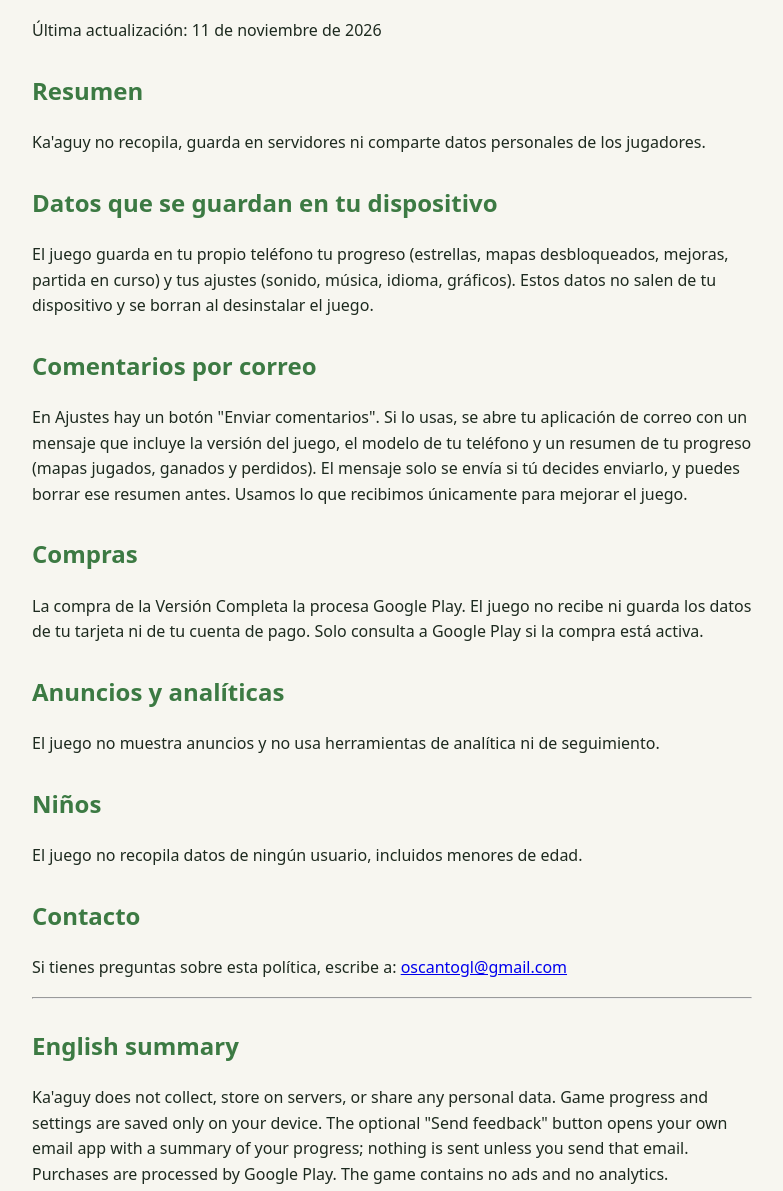
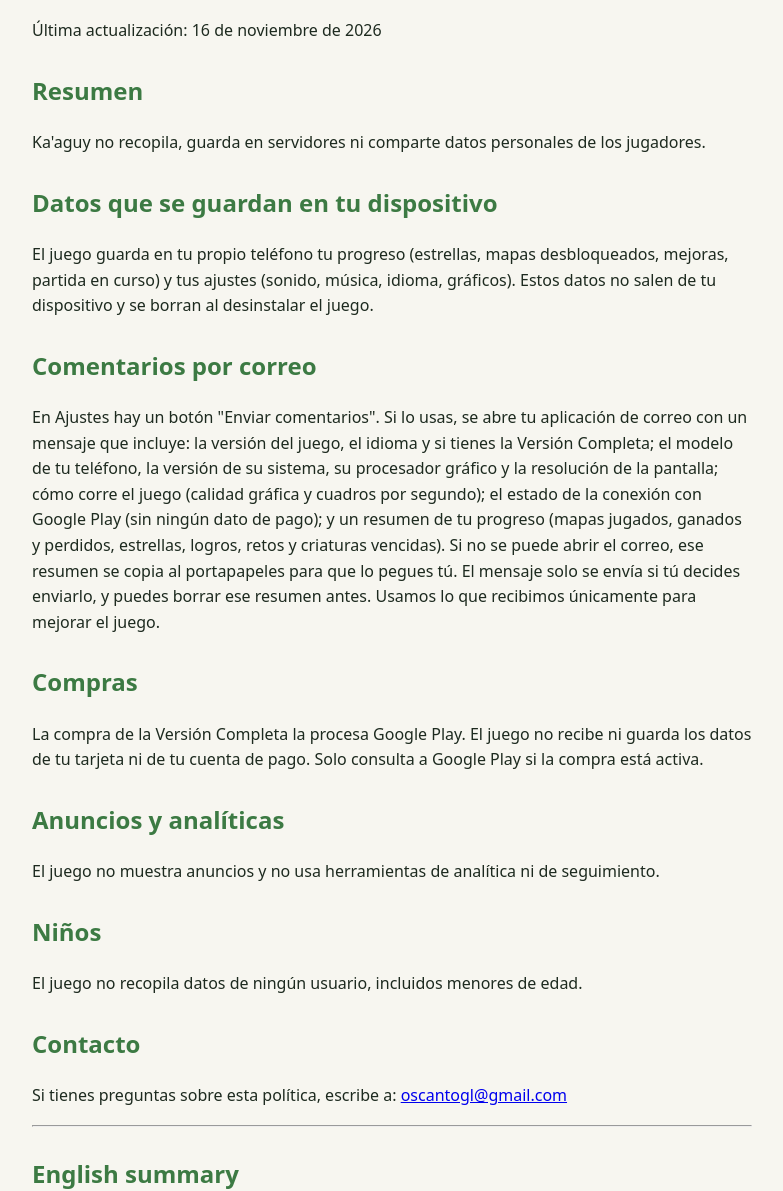
Before and after one commit to ogonzalezl/kaaguy-privacidad, a plain HTML site: page index.html in a window 1280 px wide. Shown: the part 151-1342 px from the top of the page, without its empty margins (248-1031 px from the left). Drawn offline with Linux system fonts and the light colour scheme.

Commit message:
Política de privacidad: detalle de lo que lleva "Enviar comentarios"
Además del progreso, el resumen incluye idioma y si se tiene la Versión Completa, el teléfono (modelo, sistema,
procesador gráfico, pantalla), cómo corre el juego y el estado de la conexión con Google Play, sin datos de pago.

Co-Authored-By: Claude Opus 5.5 <noreply@anthropic.com>

```diff
--- a/index.html
+++ b/index.html
@@ -12,7 +12,7 @@
 </head>
 <body>
 <h1>Ka'aguy: Guardianes del Monte — Política de privacidad</h1>
-<p>Última actualización: 11 de noviembre de 2026</p>
+<p>Última actualización: 16 de noviembre de 2026</p>
 
 <h2>Resumen</h2>
 <p>Ka'aguy no recopila, guarda en servidores ni comparte datos personales de los jugadores.</p>
@@ -21,7 +21,7 @@
 <p>El juego guarda en tu propio teléfono tu progreso (estrellas, mapas desbloqueados, mejoras, partida en curso) y tus ajustes (sonido, música, idioma, gráficos). Estos datos no salen de tu dispositivo y se borran al desinstalar el juego.</p>
 
 <h2>Comentarios por correo</h2>
-<p>En Ajustes hay un botón "Enviar comentarios". Si lo usas, se abre tu aplicación de correo con un mensaje que incluye la versión del juego, el modelo de tu teléfono y un resumen de tu progreso (mapas jugados, ganados y perdidos). El mensaje solo se envía si tú decides enviarlo, y puedes borrar ese resumen antes. Usamos lo que recibimos únicamente para mejorar el juego.</p>
+<p>En Ajustes hay un botón "Enviar comentarios". Si lo usas, se abre tu aplicación de correo con un mensaje que incluye: la versión del juego, el idioma y si tienes la Versión Completa; el modelo de tu teléfono, la versión de su sistema, su procesador gráfico y la resolución de la pantalla; cómo corre el juego (calidad gráfica y cuadros por segundo); el estado de la conexión con Google Play (sin ningún dato de pago); y un resumen de tu progreso (mapas jugados, ganados y perdidos, estrellas, logros, retos y criaturas vencidas). Si no se puede abrir el correo, ese resumen se copia al portapapeles para que lo pegues tú. El mensaje solo se envía si tú decides enviarlo, y puedes borrar ese resumen antes. Usamos lo que recibimos únicamente para mejorar el juego.</p>
 
 <h2>Compras</h2>
 <p>La compra de la Versión Completa la procesa Google Play. El juego no recibe ni guarda los datos de tu tarjeta ni de tu cuenta de pago. Solo consulta a Google Play si la compra está activa.</p>
@@ -37,6 +37,6 @@
 
 <hr>
 <h2 lang="en">English summary</h2>
-<p lang="en">Ka'aguy does not collect, store on servers, or share any personal data. Game progress and settings are saved only on your device. The optional "Send feedback" button opens your own email app with a summary of your progress; nothing is sent unless you send that email. Purchases are processed by Google Play. The game contains no ads and no analytics.</p>
+<p lang="en">Ka'aguy does not collect, store on servers, or share any personal data. Game progress and settings are saved only on your device. The optional "Send feedback" button opens your own email app with a summary of your progress, your phone model, system version, graphics chip and screen size, how the game runs and its connection status with Google Play (no payment data); nothing is sent unless you send that email. Purchases are processed by Google Play. The game contains no ads and no analytics.</p>
 </body>
 </html>
```
